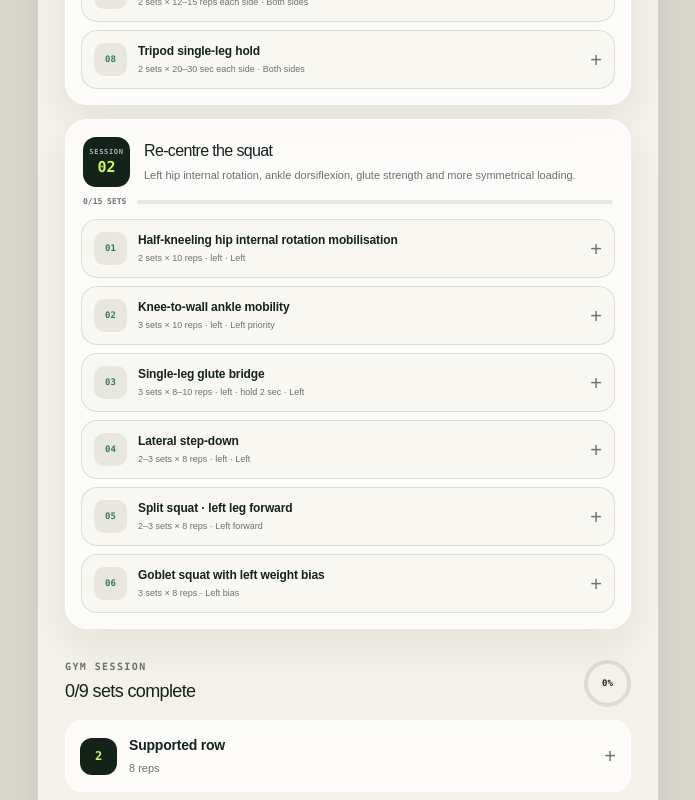
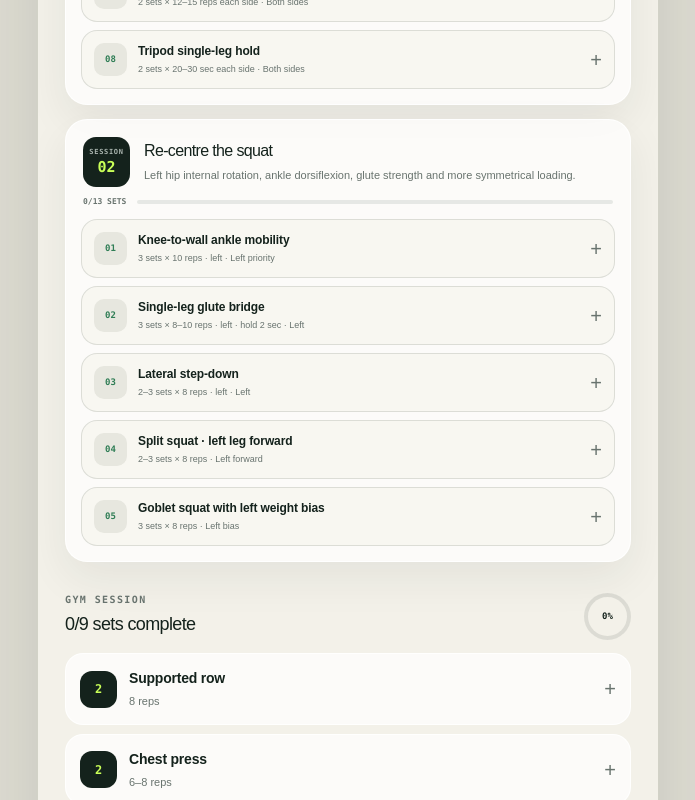
Before and after one commit to tuctuctuc7/rebuild-training, a Next.js app: page / in a window 1280 px wide. Shown: the part 1393-2193 px from the top of the page, without its empty margins (292-987 px from the left). Built offline with nearby package versions, Linux system fonts and the light colour scheme.

Commit message:
fix: remove duplicate session two exercise

```diff
--- a/app/training-data.ts
+++ b/app/training-data.ts
@@ -112,7 +112,6 @@ export const dailyDrJoeWarmup: Exercise[] = [
   { ...shortFoot, id: "warmup-s01-short-foot", prescription: "2 sets × 10 reps each side · hold 3 sec", sets: 2 },
   { id: "warmup-s01-clamshell", name: "Clamshell", prescription: "2 sets × 12–15 reps each side", sets: 2, restSeconds: 45, side: "Both sides", video: "https://www.youtube.com/shorts/39vuP5xozsI", cues: ["Keep both feet together", "Rotate from the hip only", "Do not roll the pelvis back"], goal: "Improve glute activation and hip stability while reducing lower-back compensation." },
   { ...tripod, id: "warmup-s01-tripod-hold", prescription: "2 sets × 20–30 sec each side", sets: 2 },
-  { id: "warmup-s02-hip-ir", name: "Half-kneeling hip internal rotation mobilisation", prescription: "2 sets × 10 reps · left", sets: 2, restSeconds: 30, side: "Left", video: "https://www.youtube.com/shorts/jAA1Sh2IGL4", cues: ["Keep the pelvis facing forward", "Rotate from the hip rather than the lower back", "Move slowly and under control"], goal: "Improve left hip internal rotation and left hip loading." },
   { ...kneeWall, id: "warmup-s02-knee-wall", prescription: "3 sets × 10 reps · left", sets: 3 },
   { id: "warmup-s02-glute-bridge", name: "Single-leg glute bridge", prescription: "3 sets × 8–10 reps · left · hold 2 sec", sets: 3, restSeconds: 60, side: "Left", video: "https://www.youtube.com/shorts/qB_bC7-CQjI", cues: ["Push through the left heel", "Keep the pelvis level", "Hold for 2 seconds at the top"], goal: "Improve left glute activation and pelvic stability." },
   { id: "warmup-s02-step-down", name: "Lateral step-down", prescription: "2–3 sets × 8 reps · left", sets: 2, restSeconds: 60, side: "Left", video: "https://www.youtube.com/shorts/XCJl_ju19qw", cues: ["Lower slowly", "Keep the pelvis level", "Control the movement throughout"], goal: "Improve left hip control and single-leg loading." },
@@ -316,14 +315,6 @@ export const drJoeLibrary: DrJoeSession[] = [
     continuation: "Continue Session 01's tibial internal rotation routine alongside these exercises.",
     exercises: [
       {
-        id: "s02-hip-ir",
-        name: "Half-Kneeling Hip Internal Rotation Mobilisation",
-        prescription: "2 sets × 10 reps · left",
-        video: "https://www.youtube.com/shorts/jAA1Sh2IGL4",
-        cues: ["Keep the pelvis facing forward", "Rotate from the hip rather than the lower back", "Move slowly and under control"],
-        goal: "Improve left hip internal rotation and left hip loading during squatting.",
-      },
-      {
         id: "s02-knee-wall",
         name: "Knee-to-Wall Ankle Mobilisation",
         prescription: "3 sets × 10 reps · left",
```
Also changed, not shown: 1 other file (tests, documents, lock files or other folders).
